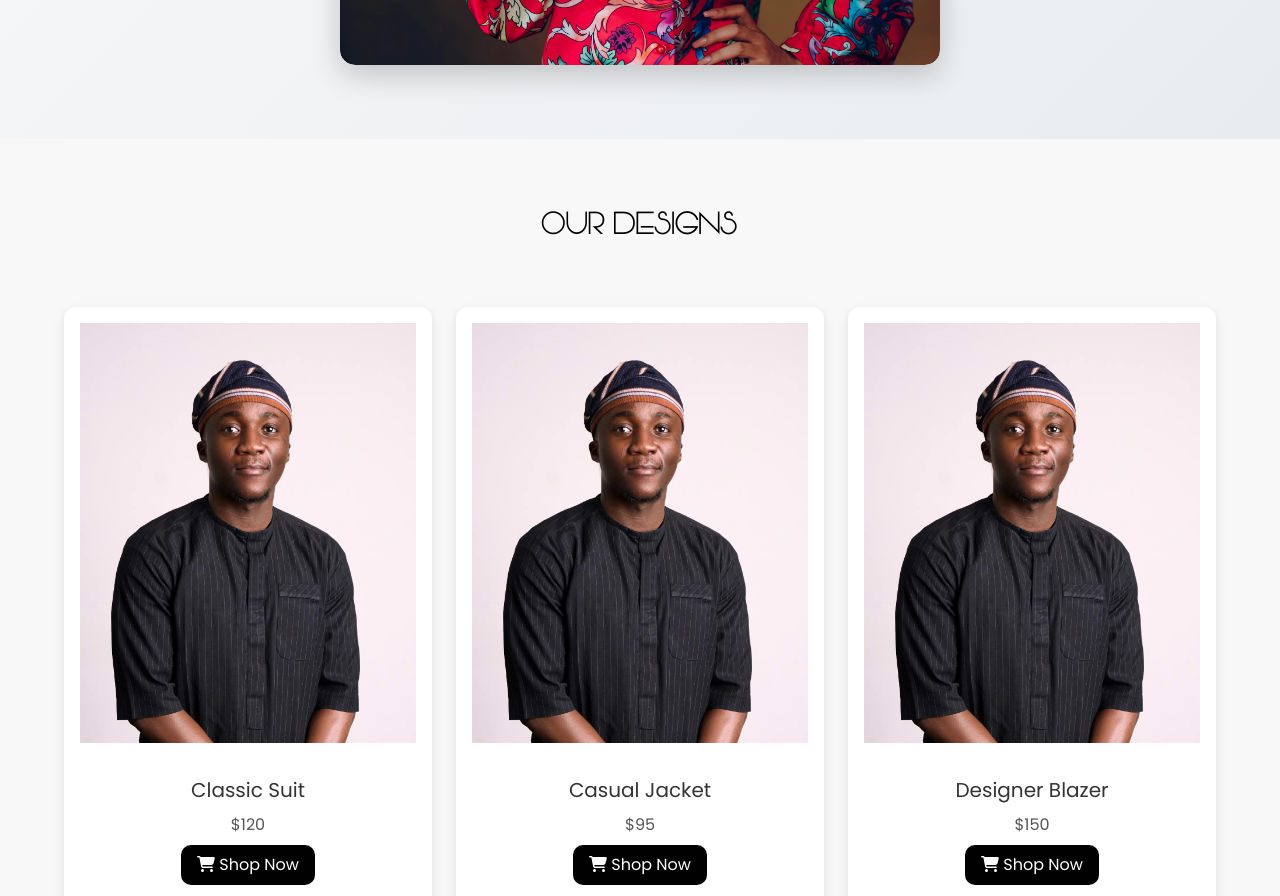
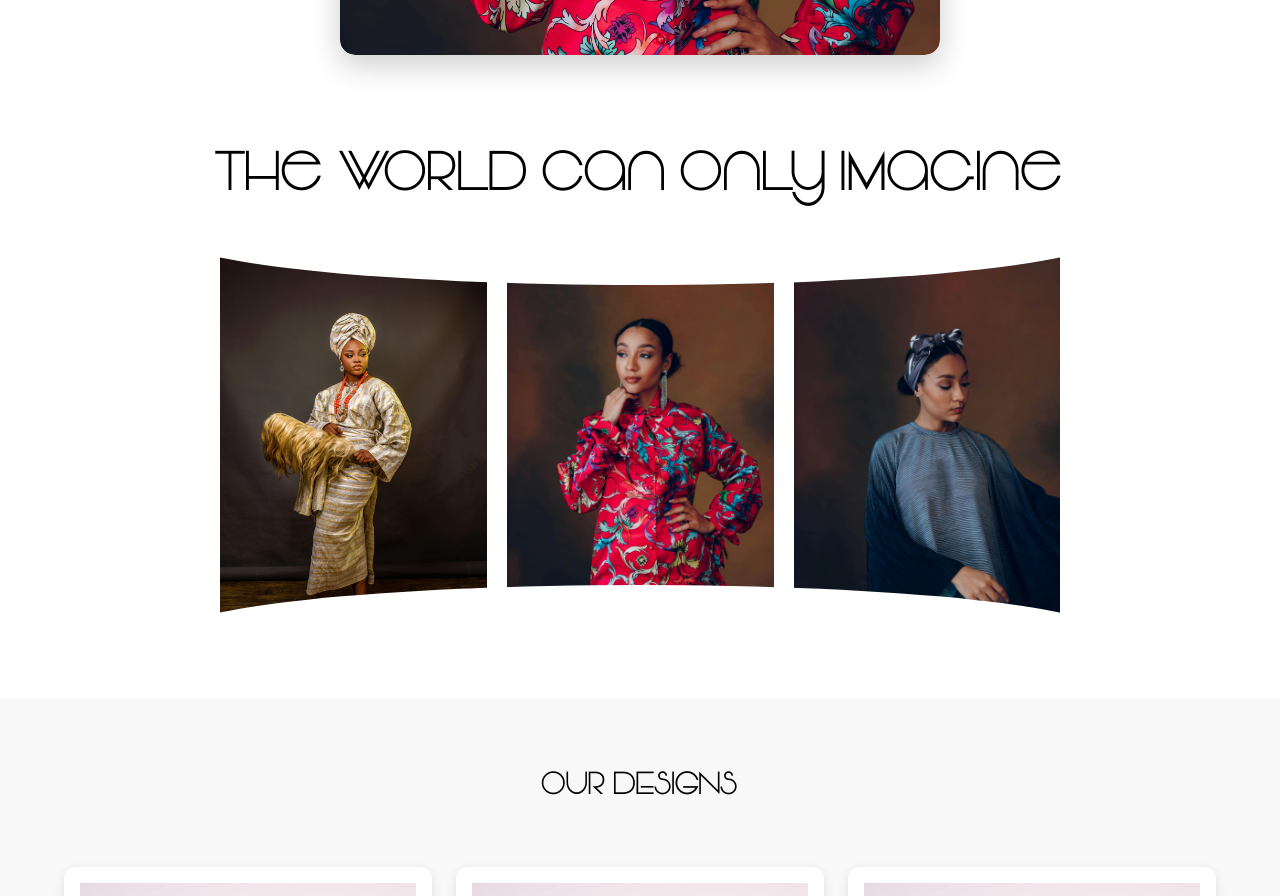
Before and after one commit to mrauthentik/Encanto, a React (Vite) app in the folder alaran/: page / in a window 1280 px wide. Shown: the part 4640-5536 px from the top of the page. Built offline with nearby package versions, Linux system fonts and the light colour scheme; a web font is replaced by a local one.

Commit message:
Enhance Female component with touch swipe functionality and add image grid for better user experience

```diff
--- a/alaran/src/App.css
+++ b/alaran/src/App.css
@@ -1498,7 +1498,7 @@ h2 {
 .female-section {
   text-align: center;
   padding: 4rem 2rem;
-  background: linear-gradient(135deg, #f8f9fa, #e9ecef);
+  /* background: linear-gradient(135deg, #f8f9fa, #e9ecef); */
   min-height: 80vh;
   display: flex;
   flex-direction: column;
@@ -1586,3 +1586,35 @@ h2 {
     padding: 6px 10px;
   }
 }
+
+/* Image Wrapper style */
+.image-grid-wrapper{
+  position: relative;
+  overflow-y: hidden;
+  --x-offset: -50px;
+  --y-offset: -50px;
+  scrollbar-width: none;
+}
+.image-grid-wrapper::before,
+.image-grid-wrapper::after{
+  content: "";
+  background-color: #ffffff;
+  height: 100px;
+  position: absolute;
+  border-radius: 50%;
+}
+.image-grid-wrapper::before{
+  inset: var(--y-offset) var(--x-offset) 0;
+}
+.image-grid-wrapper::after{
+  inset: 0 var(--x-offset) var(--y-offset);
+  top: unset;
+}
+.image-grid{
+  display: flex;
+  gap: 20px;
+  overflow-x: scroll;
+}
+.image-grid img{
+height: 400px;
+}
--- a/alaran/src/components/Female.jsx
+++ b/alaran/src/components/Female.jsx
@@ -1,4 +1,4 @@
-import { useState, useEffect } from "react";
+import { useState, useEffect, useRef } from "react";
 import { motion, AnimatePresence } from "framer-motion";
 import { FontAwesomeIcon } from "@fortawesome/react-fontawesome";
 import { faArrowLeft, faArrowRight } from "@fortawesome/free-solid-svg-icons";
@@ -7,17 +7,17 @@ import img2 from "../assets/design (1).jpg";
 import img3 from "../assets/design (2).jpg";
 import img4 from "../assets/fashion (4).jpg";
 
-const images = [img1, img2, img3, img4];
+const images = [img1, img2, img3, img4, img1, img2, img3, img4]; // Add more images
 
 const Female = () => {
   const [index, setIndex] = useState(0);
+  const sliderRef = useRef(null);
 
   // Auto-scroll every 3 seconds
   useEffect(() => {
     const interval = setInterval(() => {
       setIndex((prev) => (prev + 1) % images.length);
     }, 3000);
-
     return () => clearInterval(interval);
   }, []);
 
@@ -29,12 +29,38 @@ const Female = () => {
     setIndex((prev) => (prev - 1 + images.length) % images.length);
   };
 
+  // Handle touch swipe
+  let touchStartX = 0;
+  let touchEndX = 0;
+
+  const handleTouchStart = (e) => {
+    touchStartX = e.touches[0].clientX;
+  };
+
+  const handleTouchMove = (e) => {
+    touchEndX = e.touches[0].clientX;
+  };
+
+  const handleTouchEnd = () => {
+    if (touchStartX - touchEndX > 50) {
+      nextSlide();
+    } else if (touchEndX - touchStartX > 50) {
+      prevSlide();
+    }
+  };
+
   return (
     <section className="female-section">
       <h1 className="title">ALARAN Designs</h1>
 
       {/* Image Slider */}
-      <div className="carousel-container">
+      <div
+        className="carousel-container"
+        ref={sliderRef}
+        onTouchStart={handleTouchStart}
+        onTouchMove={handleTouchMove}
+        onTouchEnd={handleTouchEnd}
+      >
         <AnimatePresence mode="wait">
           <motion.img
             key={index}
@@ -42,7 +68,7 @@ const Female = () => {
             alt="Fashion Design"
             className="carousel-image"
             initial={{ opacity: 0, x: 50 }}
-            animate={{ opacity: 1, x: 0, duration: 2 }}
+            animate={{ opacity: 1, x: 0 }}
             exit={{ opacity: 0, x: -50 }}
             transition={{ duration: 0.5 }}
           />
@@ -56,6 +82,19 @@ const Female = () => {
           <FontAwesomeIcon icon={faArrowRight} />
         </button>
       </div>
+
+      <h2> The World can only Imagine</h2>
+
+      {/* Image Grid with Horizontal Scroll */}
+      <div className="image-grid-wrapper">
+        <div className="image-grid">
+          {images.slice(0, 3).map((image, i) => (
+            <div key={i}>
+              <img src={image} alt={`Design ${i + 1}`} />
+            </div>
+          ))}
+        </div>
+      </div>
     </section>
   );
 };
```
